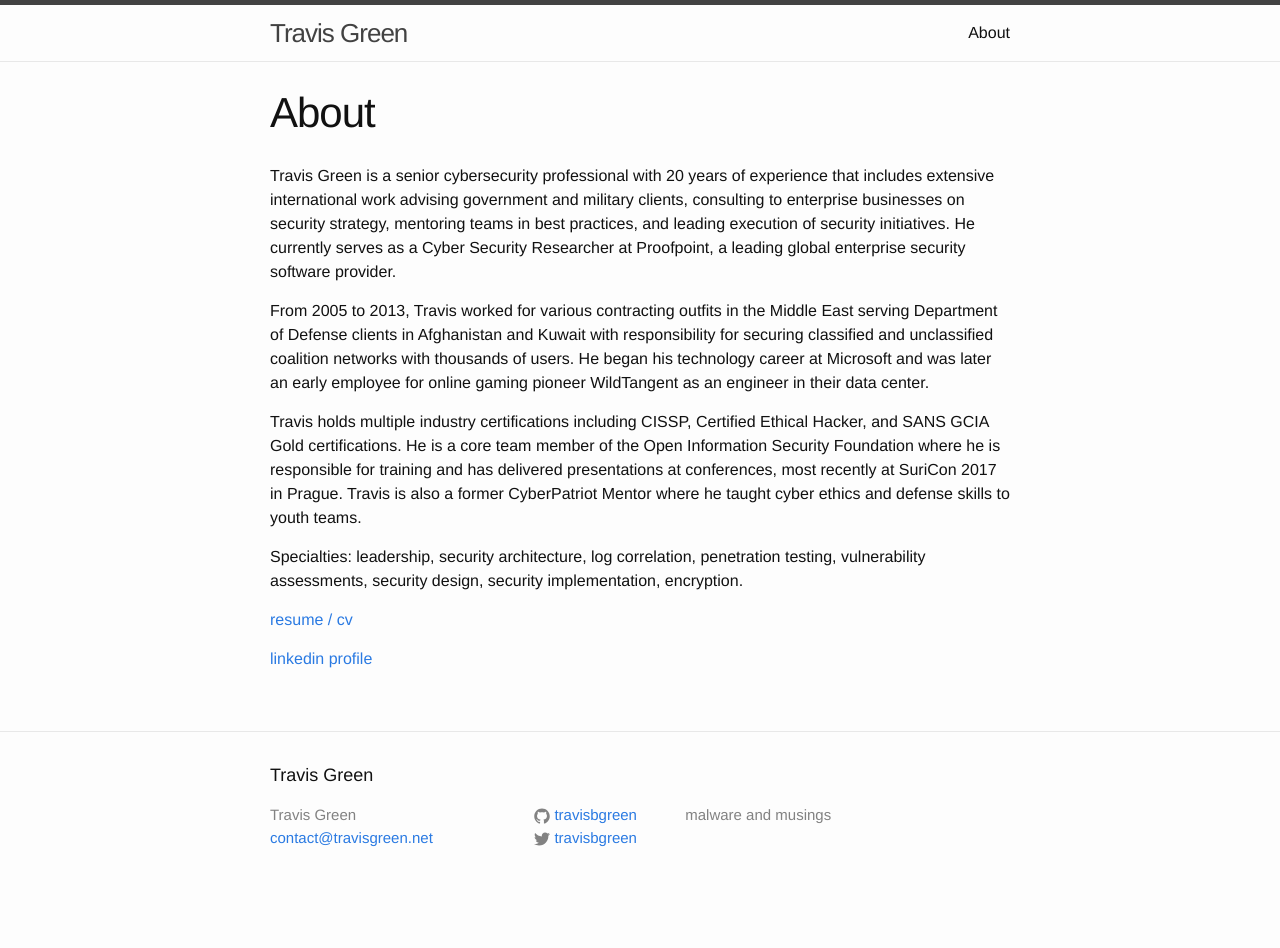
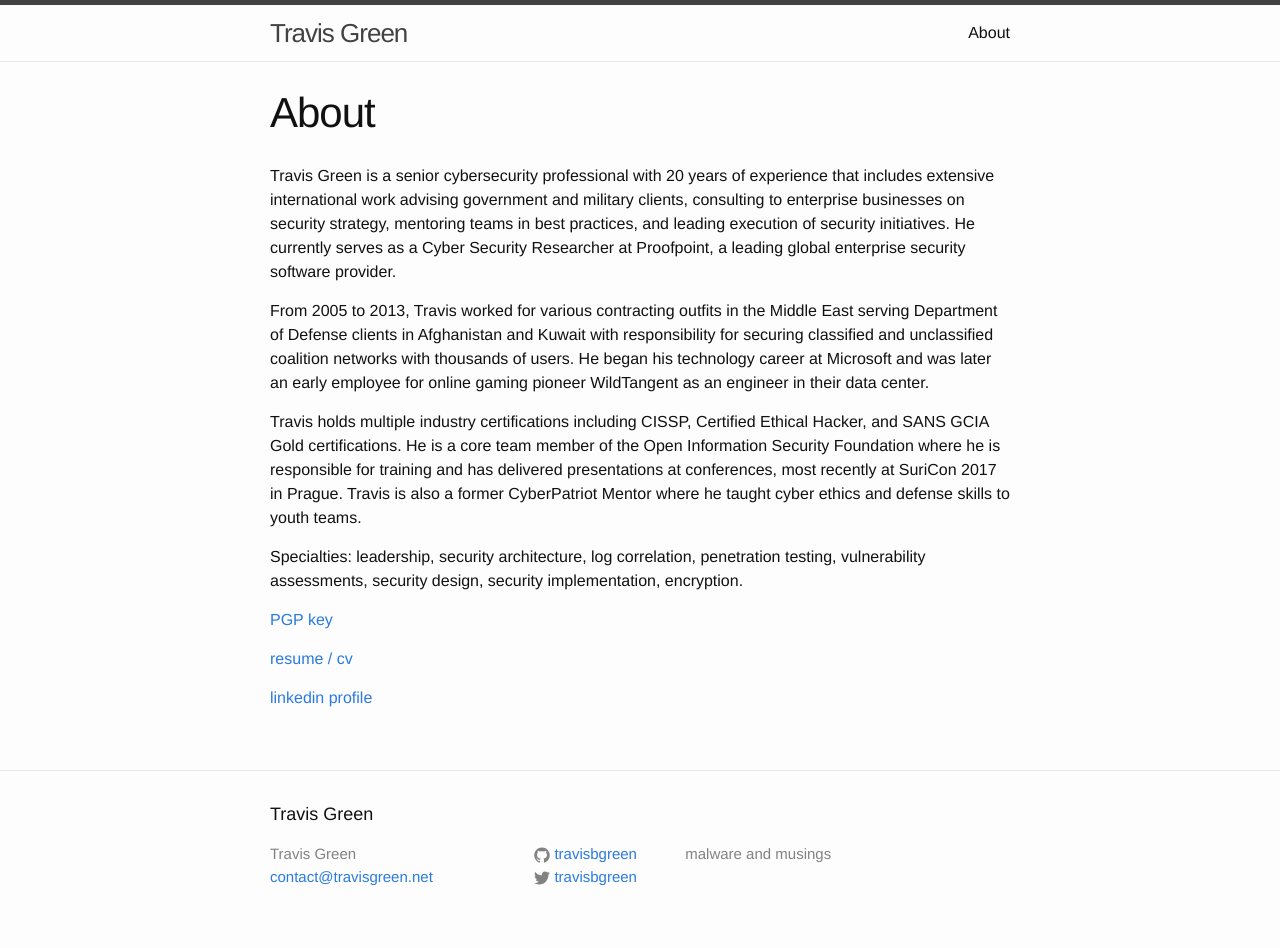
Before and after one commit to travisbgreen/travisgreen.net, a Jekyll site: the page built from about.md, in a window 1280 px wide. Built offline with Jekyll 4.4.1, drawn with Linux system fonts in a browser that asks for light colours; before the commit the page ends 909 px from its top, so only the background shows below that.

Commit message:
update pubkey

```diff
--- a/about.md
+++ b/about.md
@@ -11,6 +11,8 @@ Travis holds multiple industry certifications including CISSP, Certified Ethical
 
 Specialties: leadership, security architecture, log correlation, penetration testing, vulnerability assessments, security design, security implementation, encryption.
 
+[PGP key](http://travisgreen.net/assets/travis@travisgreen.net.asc)
+
 [resume / cv](http://travisgreen.net/assets/TravisGreen.pdf)
 
 [linkedin profile](https://www.linkedin.com/in/travisgreen/)
```
Also changed, not shown: 1 other file.
